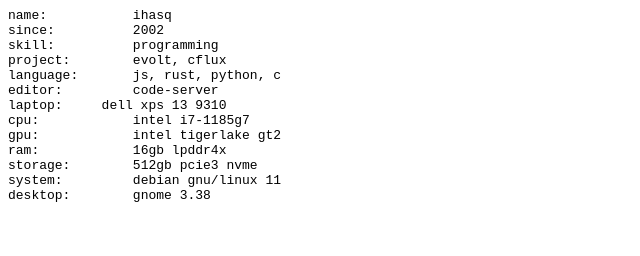
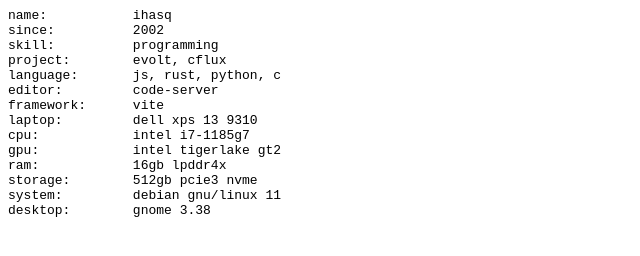
Before and after one commit to ihasq/ihasq.github.io, a website: page index.html in a window 1280 px wide. Shown: the whole page, without its empty margins (0-640 px from the left). Drawn offline with Linux system fonts and the light colour scheme.

Commit message:
Add files via upload

```diff
--- a/index.html
+++ b/index.html
@@ -20,7 +20,8 @@
 project:	evolt, cflux
 language:	js, rust, python, c
 editor:		code-server
-laptop:     dell xps 13 9310
+framework:	vite
+laptop:		dell xps 13 9310
 cpu:		intel i7-1185g7
 gpu:		intel tigerlake gt2
 ram:		16gb lpddr4x
```
